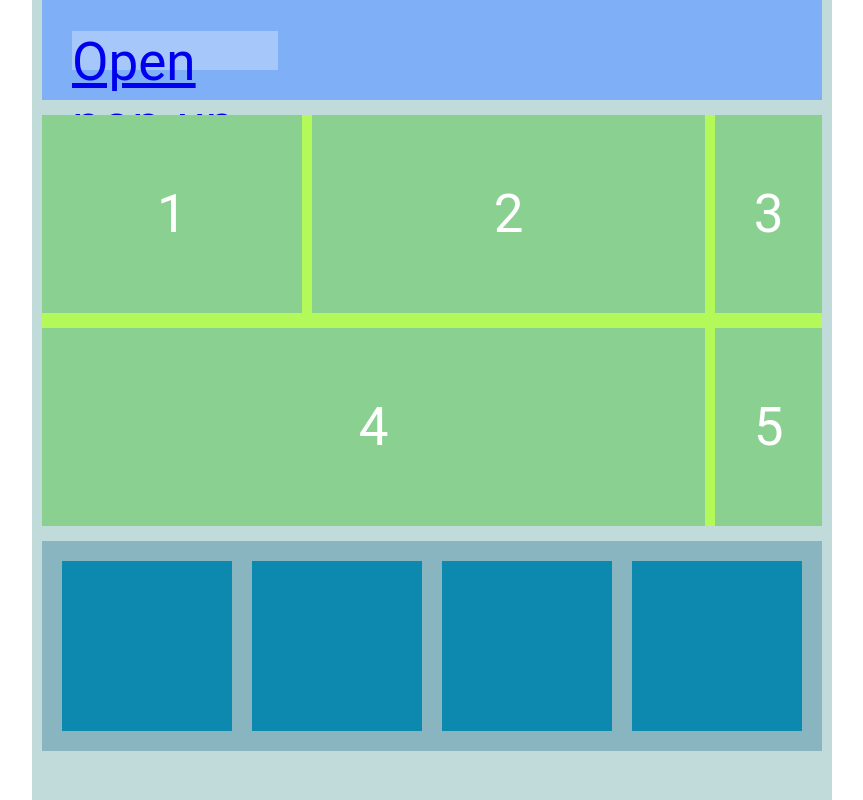
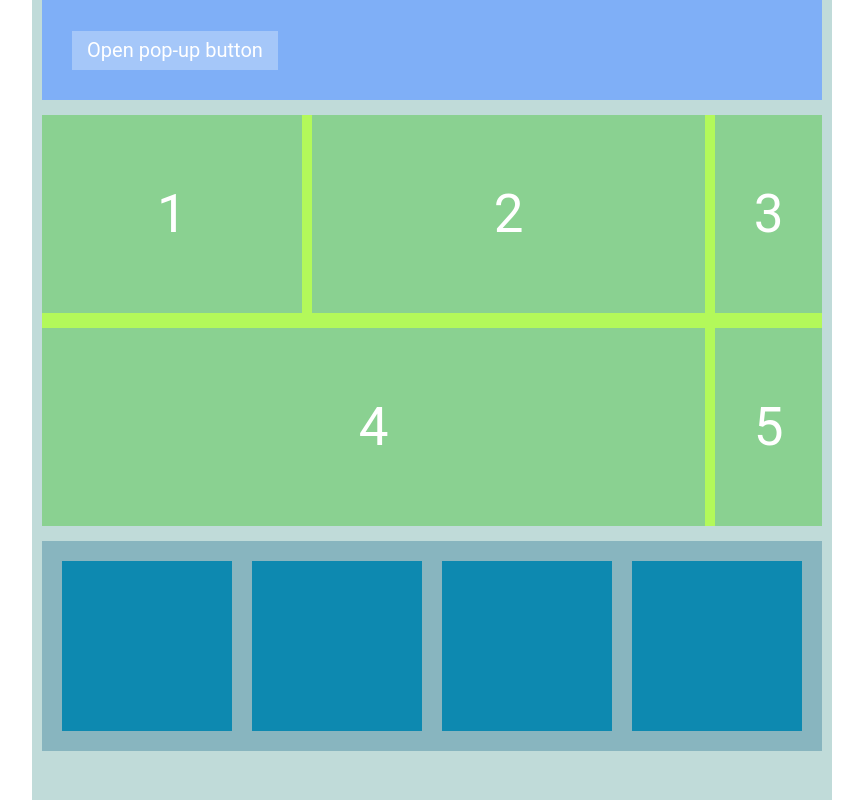
Before and after one commit to IvanSergeev59/nodasoft-task, a plain HTML site: page index.html in a window 1280 px wide. Shown: the top 800 px of the page, without its empty margins (208-1071 px from the left). Drawn offline with Linux system fonts and the light colour scheme.

Commit message:
24 01 22 /4

```diff
--- a/style/header/open-pop-up-button/header__open-pop-up-button.css
+++ b/style/header/open-pop-up-button/header__open-pop-up-button.css
@@ -1,4 +1,4 @@
-@import url('./_p/header__open-pop-up-button_p.css');
+@import url('p/header__open-pop-up-button_p.css');
 .header__open-pop-up-button {
     display: flex;
     position: absolute;
--- a/style/pop-up/pop-up.css
+++ b/style/pop-up/pop-up.css
@@ -1,4 +1,4 @@
-@import url('./__close/pop-up__close.css');
+@import url('close/pop-up__close.css');
 
 .pop-up {
     display: none;
```
